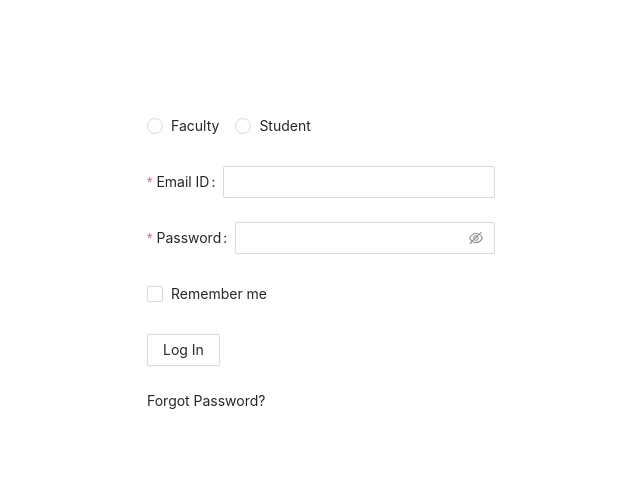
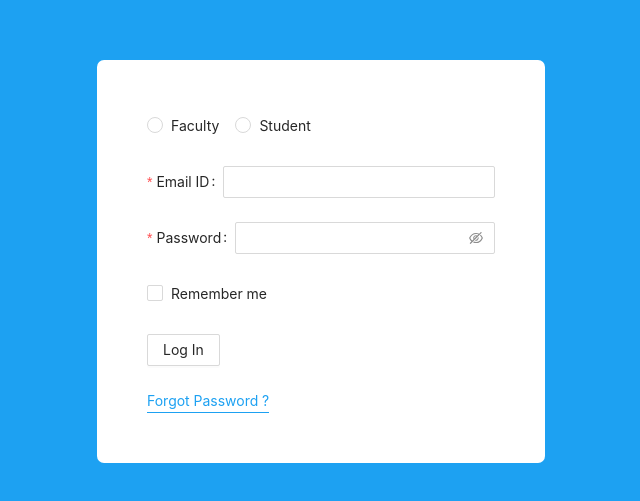
Before and after one commit to Mini-Projects-Group/Virtual-Lab, a React (Create React App) app: page /login in a window 1280 px wide. Shown: the part 139-640 px from the top of the page, without its empty margins (319-959 px from the left). Built offline with nearby package versions, Linux system fonts and the light colour scheme.

Commit message:
Some changes

```diff
--- a/package.json
+++ b/package.json
@@ -19,6 +19,7 @@
     "query-string": "^7.0.0",
     "react": "^17.0.2",
     "react-dom": "^17.0.2",
+    "react-icons": "^4.2.0",
     "react-redux": "^7.2.4",
     "react-router-dom": "^5.2.0",
     "react-scripts": "4.0.3",
--- a/src/App.tsx
+++ b/src/App.tsx
@@ -3,6 +3,7 @@ import jwt_decode from "jwt-decode";
 import { useEffect, useState } from "react";
 import { useDispatch } from "react-redux";
 import { BrowserRouter as Router, Switch } from "react-router-dom";
+import Dashboard from "./components/Dashboard/Dashboard";
 import ForgotPassword from "./components/ForgotPassword/ForgotPassword";
 import Landing from "./components/Landing/Landing";
 import Login from "./components/Login/Login";
@@ -49,7 +50,7 @@ function App() {
             path='/reset-password'
             component={ForgotPassword}
           />
-          <PrivateRoute exact path='/auth' component={() => <h1>Auth</h1>} />
+          <PrivateRoute exact path='/auth' component={Dashboard} />
         </Switch>
       </div>
     </Router>
--- /dev/null
+++ b/src/components/Dashboard/Dashboard.tsx
@@ -0,0 +1,12 @@
+import React from "react";
+import Sidebar from "../sidebar/Sidebar";
+
+const Dashboard = () => {
+  return (
+    <div>
+      <Sidebar />
+    </div>
+  );
+};
+
+export default Dashboard;
--- a/src/components/ForgotPassword/FPassword.module.css
+++ b/src/components/ForgotPassword/FPassword.module.css
@@ -3,7 +3,20 @@
 
   display: grid;
   place-items: center;
+
+  background-color: #1da1f2;
 }
 
 .form {
+  background-color: white;
+
+  padding: 50px 50px;
+  border-radius: 7px;
+
+  color: #1da1f2;
+
+  /* display: flex;
+  flex-direction: column;
+  justify-content: center;
+  align-items: center; */
 }
--- a/src/components/Login/Login.module.css
+++ b/src/components/Login/Login.module.css
@@ -4,13 +4,31 @@
   display: flex;
   justify-content: center;
   align-items: center;
+
+  background-color: #1da1f2;
 }
 
 .form {
-  /* background-color: aqua; */
+  background-color: white;
+
+  padding: 50px 50px;
+  border-radius: 7px;
+
+  color: #1da1f2;
 
   /* display: flex;
   flex-direction: column;
   justify-content: center;
   align-items: center; */
 }
+
+.forgotText {
+  display: inline-block;
+
+  cursor: pointer;
+  border-bottom: 1px solid #1da1f2;
+}
+
+.forgotModal {
+  padding: 10px 40px;
+}
--- a/src/components/Login/Login.tsx
+++ b/src/components/Login/Login.tsx
@@ -140,14 +140,16 @@ const Login = () => {
           </Button>
         </Form.Item>
 
-        <div onClick={handleForgot}>Forgot Password?</div>
+        <div onClick={handleForgot} className={styles.forgotText}>
+          Forgot Password ?
+        </div>
         <Modal
           title='Forgot Password'
           visible={isModalVisible}
           onCancel={() => setIsModalVisible(false)}
           onOk={confirmForgot}
         >
-          <div>
+          <div className={styles.forgotModal}>
             <Radio.Group
               value={forgotType}
               onChange={(e) => setForgotType(e.target.value)}
--- /dev/null
+++ b/src/components/sidebar/Sidebar.jsx
@@ -0,0 +1,25 @@
+import { Layout, Menu } from "antd";
+import React from "react";
+const { Header, Content, Sider } = Layout;
+
+const Sidebar = () => {
+  return (
+    <div>
+      <Layout>
+        {/* <Sider width={200} className='site-layout-background'>
+          <Menu
+            mode='inline'
+            defaultSelectedKeys={["1"]}
+            defaultOpenKeys={["sub1"]}
+            style={{ height: "100%" }}
+          >
+            Sidebar
+          </Menu>
+        </Sider> */}
+        Auth
+      </Layout>
+    </div>
+  );
+};
+
+export default Sidebar;
```
Also changed, not shown: src/components/sidebar/Sidebar.module.css (added), 1 other file (tests, documents, lock files or other folders).
